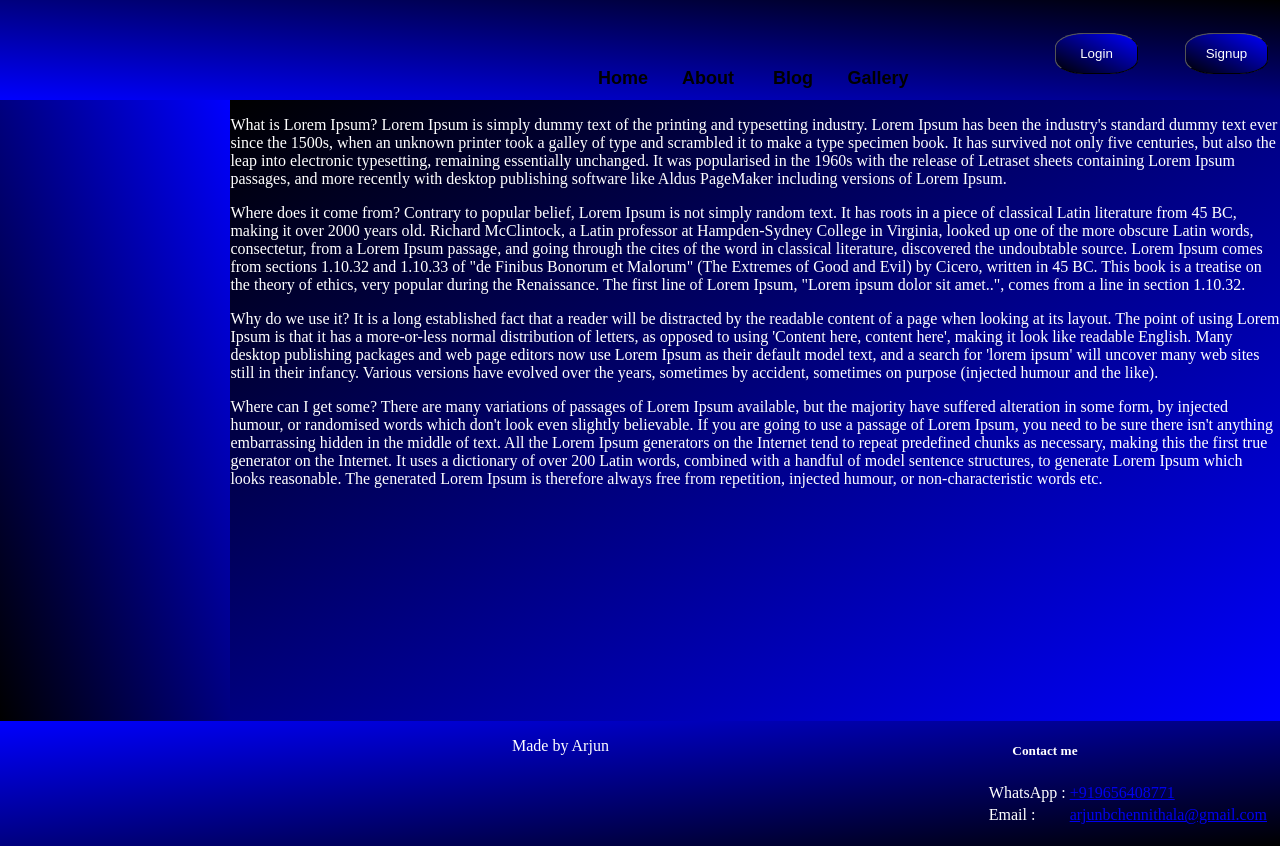
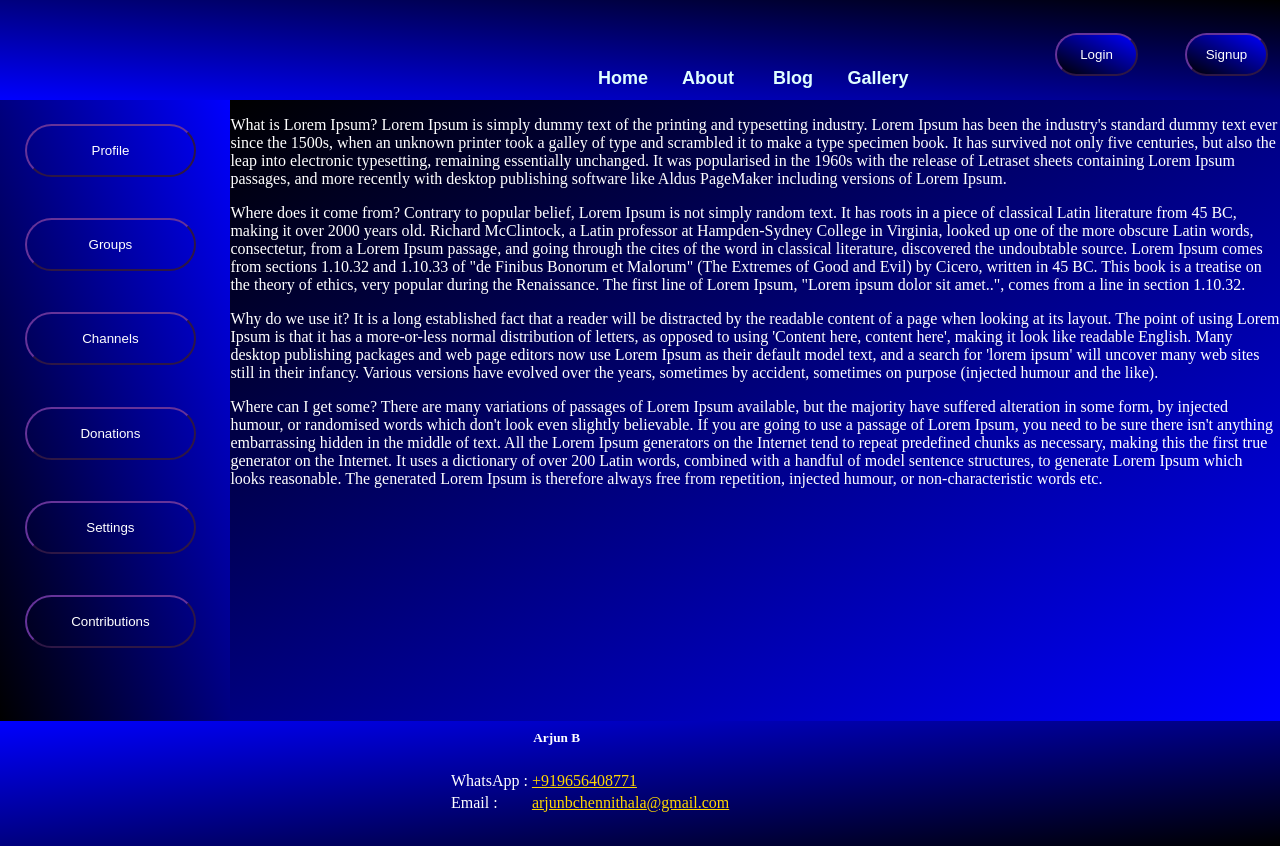
Before and after one commit to arjunbchennithala/samplesite, a plain HTML site: page index.html in a window 1280 px wide. Drawn offline with Linux system fonts and the light colour scheme.

Commit message:
I made a good website

```diff
--- a/index.html
+++ b/index.html
@@ -2,8 +2,7 @@
 <html lang="en">
     <head>
         <meta charset="UTF-8">
-
-<!--- 543px <meta name="viewport" content="width=device-width, initial-scale=1.0">-->
+        <meta name="viewport" content="width=device-width, initial-scale=1.0">
         <link rel="stylesheet" href="style.css" type="text/css">
         <link rel="shortcut icon" href="favicon.ico" type="image/x-icon">
         <title>Website</title>
@@ -25,18 +24,23 @@
             </div>
             <div class="content">
                 <div class="left">
-
+                    <div class="nav-2">
+                        <button class="btn-3">Profile</button><br>
+                        <button class="btn-3">Groups</button><br>
+                        <button class="btn-3">Channels</button><br>
+                        <button class="btn-3">Donations</button><br>
+                        <button class="btn-3">Settings</button><br>
+                        <button class="btn-3">Contributions</button><br>
+                    </div>
                 </div>
                 <div class="right">
                 <div class="para">
                     <p>
                         What is Lorem Ipsum?
-
                         Lorem Ipsum is simply dummy text of the printing and typesetting industry. Lorem Ipsum has been the industry's standard dummy text ever since the 1500s, when an unknown printer took a galley of type and scrambled it to make a type specimen book. It has survived not only five centuries, but also the leap into electronic typesetting, remaining essentially unchanged. It was popularised in the 1960s with the release of Letraset sheets containing Lorem Ipsum passages, and more recently with desktop publishing software like Aldus PageMaker including versions of Lorem Ipsum.
                     </p>
                     <p>
                         Where does it come from?
-
                         Contrary to popular belief, Lorem Ipsum is not simply random text. It has roots in a piece of classical Latin literature from 45 BC, making it over 2000 years old. Richard McClintock, a Latin professor at Hampden-Sydney College in Virginia, looked up one of the more obscure Latin words, consectetur, from a Lorem Ipsum passage, and going through the cites of the word in classical literature, discovered the undoubtable source. Lorem Ipsum comes from sections 1.10.32 and 1.10.33 of "de Finibus Bonorum et Malorum" (The Extremes of Good and Evil) by Cicero, written in 45 BC. This book is a treatise on the theory of ethics, very popular during the Renaissance. The first line of Lorem Ipsum, "Lorem ipsum dolor sit amet..", comes from a line in section 1.10.32.
                     </p>
                     <p>
@@ -56,19 +60,16 @@ There are many variations of passages of Lorem Ipsum available, but the majority
             </div>
             <!---<hr size="100px">-->
             <div class="footer">
-            <div class="logo">
-                <p><bold>Made by Arjun</bold></p>
-            </div>
                 <div class="contact">
-                <h5>&nbsp;&nbsp;&nbsp;&nbsp;&nbsp;&nbsp;&nbsp;&nbsp;Contact me</h5>
+                    <h5 class="name">Arjun B</h5>
                     <table>
                         <tr>
                             <td>WhatsApp : </td>
-                        <td><a href="https://wa.me/qr/5JD4PB4IKQWWO1">+919656408771</a></td>
+                            <td><a href="https://wa.me/qr/5JD4PB4IKQWWO1" class="number">+919656408771</a></td>
                         </tr>
                         <tr>
                             <td>Email : </td>
-                        <td><a href="mailto:arjunbchennithala@gmail.com">arjunbchennithala@gmail.com</a></td>
+                            <td><a href="mailto:arjunbchennithala@gmail.com" class="number">arjunbchennithala@gmail.com</a></td>
                         </tr>
                     </table>
                 </div>
--- a/style.css
+++ b/style.css
@@ -35,19 +35,18 @@ body{
     margin-top: -85px;
 }
 .btn-1{
-    border-width: 1px;
-    border-radius: 35%;
+    transition-duration: 0.1s;
+    border-radius: 33px;
+    border-color: rebeccapurple;
     background-image: linear-gradient(to right top,black,blue);
     color: white;
     margin-left: 43px;
     padding: 12px;
     width: 83px;
-    outline: none;
 }
 .btn-1:hover{
-    background-image: linear-gradient(blue,black)
+    background-image: linear-gradient(blue,black);
 }
-
 .btn-1:active{
     background-image: linear-gradient(black,blue)
 }
@@ -56,8 +55,9 @@ body{
     margin-left: 40%;
 }
 .contact{
-    float: right;
-    margin-right: 10px;
+    float: left;
+    margin-left: 35%;
+    margin-top: -1%;
 }
 .nav{
     margin-left: 585px;
@@ -66,10 +66,9 @@ body{
     width: 350px;
 }
 .btn-2{
-    transition: all 0.5s;
     background-color: transparent;
     border: none;
-    color: black;
+    color:lightcyan;
     font-weight: bold;
     font-size: 18px;
     margin-left: -5px;
@@ -77,7 +76,6 @@ body{
     width: 86px;
 }
 .btn-2:hover{
-    transition: 0.5s;
     background-image: linear-gradient(to bottom,#0000aa,#000066);
 }
 .btn-2:active{
@@ -87,3 +85,40 @@ body{
     margin-left: 39px;
     margin-top: 6px;
 }
+.nav-2{
+    padding: 12px;
+    padding-left: 1px;
+    margin-top: -8%;
+    padding-top: 1px;
+}
+.btn-3{
+    transition-duration: 0.1s;
+    margin-top: 19%;
+    margin-left: 11%;
+    background-color: transparent;
+    border-radius: 33px;
+    width: 171px;
+    height: 53px;
+    color: white;
+    border-color: rebeccapurple;
+}
+.btn-3:hover{
+    transition-duration: 0.2s;
+    width: 190px;
+    height: 70px;
+}
+.btn-3:active{
+    background-color: #000066;
+}
+button::-moz-focus-inner {
+    border: 0;
+}
+button{
+    cursor: pointer;
+}
+.name{
+    margin-left: 30%;
+}
+.number{
+    color: gold;
+}
```
Lines whose indentation alone changed are shown as unchanged.
